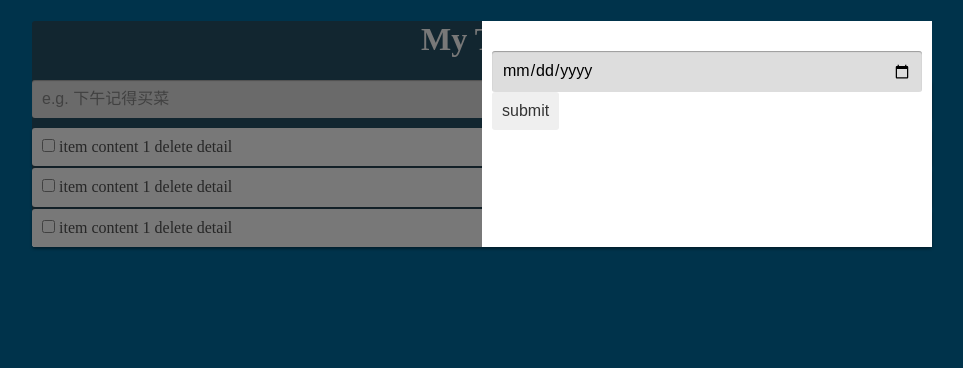
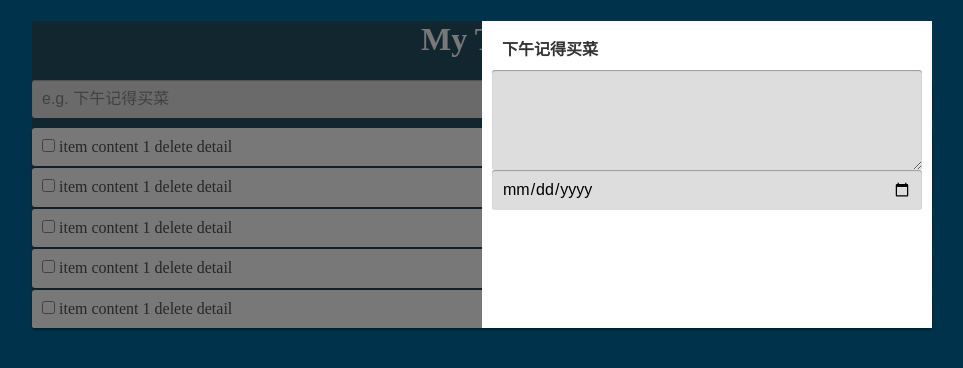
Before and after one commit to AlonsoZhang/MyTodoApp, a website: page index.html in a window 1280 px wide. Shown: the whole page, without its empty margins (158-1121 px from the left). Drawn offline with nearby package versions, Linux system fonts and the light colour scheme.

Commit message:
细节完善

```diff
--- a/css/base.css
+++ b/css/base.css
@@ -34,19 +34,32 @@ h1{
 input,
 .task-item,
 .task-detail-mask,
+textarea,
 button{
     border-radius: 3px;
     padding: 10px;
 }
 
-input[type = text],input[type = date ]{
+textarea,
+button,
+input[type = text],
+input[type = date]{
     border: 0;
+}
+
+textarea,
+input[type = text],
+input[type = date]{
+    width: 100%;
     display: block;
-    width: 100%;
     background: #ddd;
     -webkit-box-shadow: inset 0 1px 1px rgba(0, 0, 0, 0.3);
     -moz-box-shadow: inset 0 1px 1px rgba(0, 0, 0, 0.3);
     box-shadow: inset 0 1px 1px rgba(0, 0, 0, 0.3);
+}
+
+textarea{
+    min-height: 100px;
 }
 
 input[type = text]:hover,
@@ -62,7 +75,6 @@ input[type = date]:focus {
 button{
     display: inline-block;
     cursor: pointer;
-    border: 0;
     color: #333;
 }
 
--- a/index.html
+++ b/index.html
@@ -34,20 +34,34 @@
             <span>delete</span>
             <span>detail</span>
         </div>
+        <div class="task-item">
+            <span><input type="checkbox"></span>
+            <span class="task-content">item content 1</span>
+            <span>delete</span>
+            <span>detail</span>
+        </div>
+        <div class="task-item">
+            <span><input type="checkbox"></span>
+            <span class="task-content">item content 1</span>
+            <span>delete</span>
+            <span>detail</span>
+        </div>
     </div>
     <div class="task-detail-mask">
 
     </div>
     <div class="task-detail">
-        <div class="content"></div>
+        <div class="content">
+            下午记得买菜
+        </div>
         <div>
             <div class="desc">
-
+                <textarea id=""></textarea>
             </div>
         </div>
         <div class="remind">
             <input type="date">
-            <button type="submit">submit</button>
+            <!--<button type="submit">submit</button>-->
         </div>
     </div>
 
```
